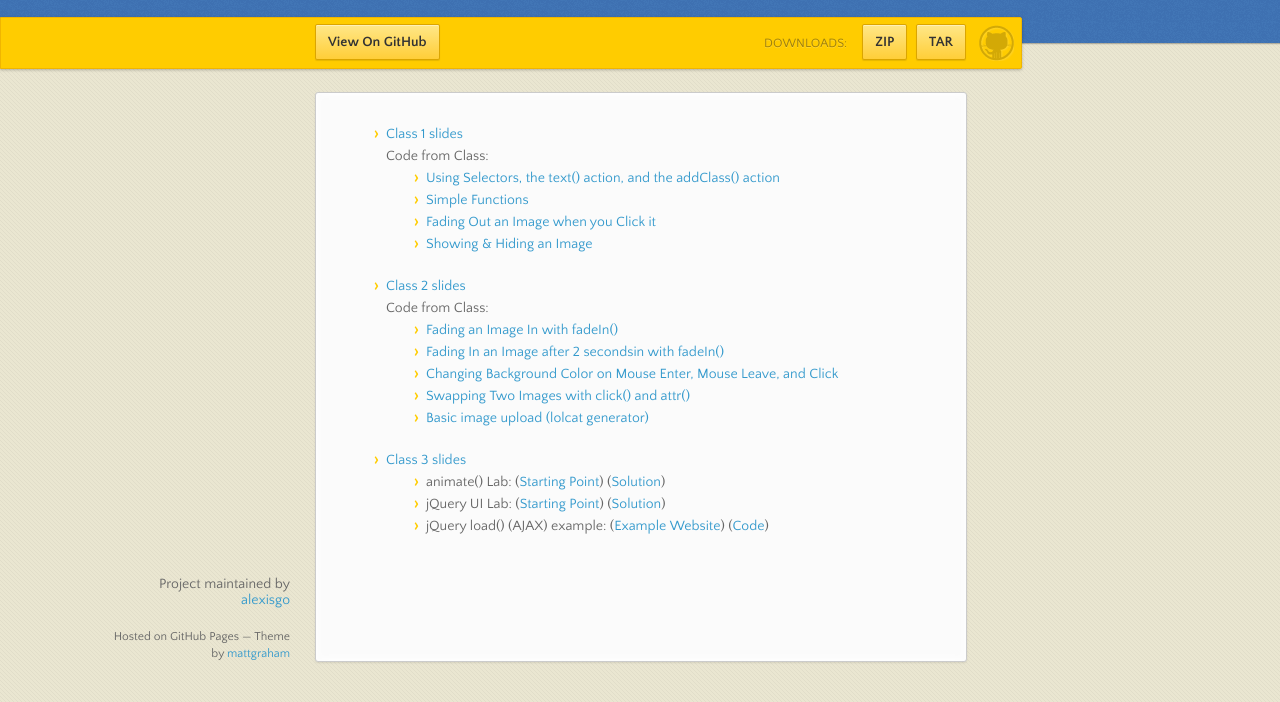
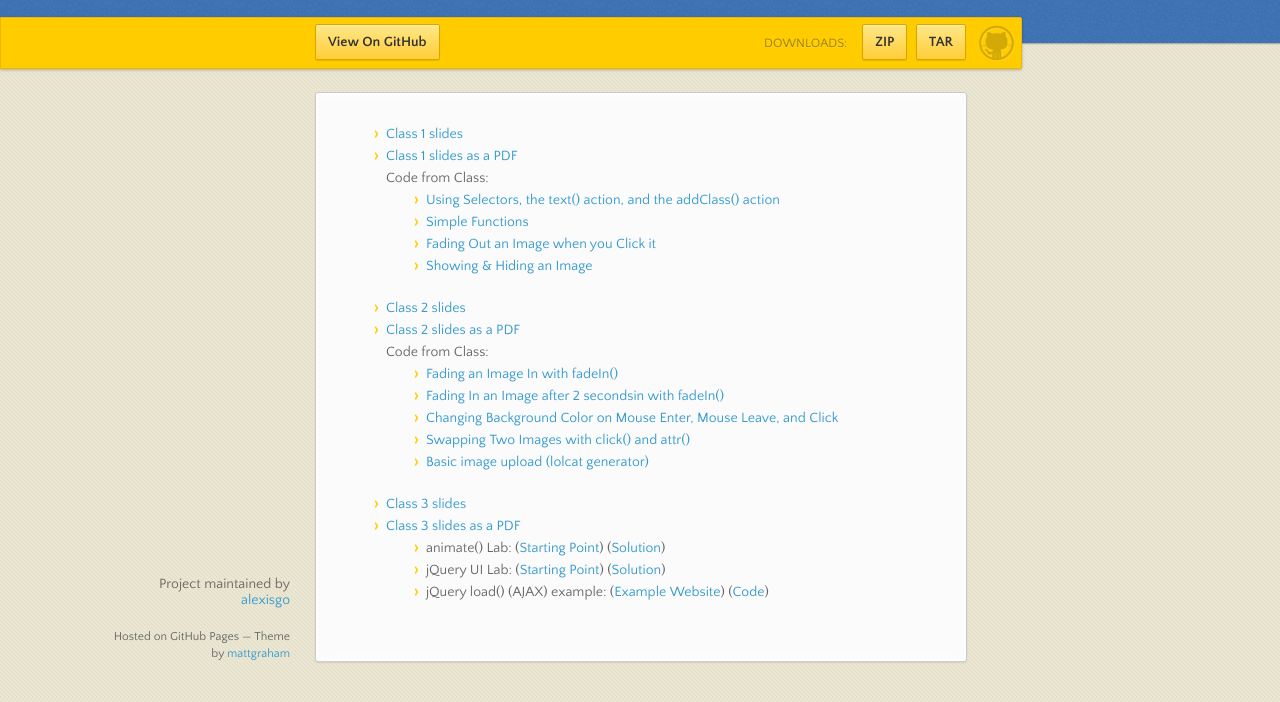
Before and after one commit to alexisgo/jquery-intro, a plain HTML site: page index.html in a window 1280 px wide. Shown: the part 98-800 px from the top of the page. Drawn offline with nearby package versions, Linux system fonts and the light colour scheme.

Commit message:
adding in links to slides as PDFs

```diff
--- a/index.html
+++ b/index.html
@@ -43,6 +43,7 @@
 <li>
 <a href="class1.html">Class 1 slides</a>
 </li>
+<li><a href="http://alexisgo.com/GDI/jquery1.pdf" target="_blank">Class 1 slides as a PDF</a></li>
 Code from Class:
 	      <ul>
 		<li><a href="http://jsbin.com/ezuhoh/11/edit">Using Selectors, the text() action, and the addClass() action</a></li>
@@ -53,6 +54,7 @@ Code from Class:
 
 <li>
 <a href="class2.html">Class 2 slides</a>
+<li><a href="http://alexisgo.com/GDI/jquery2.pdf" target="_blank">Class 2 slides as a PDF</a></li>
 </li>
 Code from Class:
 	      <ul>
@@ -63,6 +65,7 @@ Code from Class:
 		<li><a href="http://jsbin.com/igulej/4/edit">Basic image upload (lolcat generator)</a></li>
 	      </ul>
 	      <li><a href="class3.html">Class 3 slides</a></li>
+	      <li><a href="http://alexisgo.com/GDI/jquery3.pdf" target="_blank">Class 3 slides as a PDF</a></li>
 	        <ul>
       		  <li>animate() Lab: (<a href="http://jsbin.com/irixaj/4/edit" target="_blank">Starting Point</a>) (<a href="http://jsbin.com/irixaj/2/edit" target="_blank">Solution</a>)</li>
       		  <li>jQuery UI Lab: (<a href="http://jsbin.com/uvexax/1/edit" target="_blank">Starting Point</a>) (<a href="http://jsbin.com/esugoq/3/edit">Solution</a>)</li>
```
